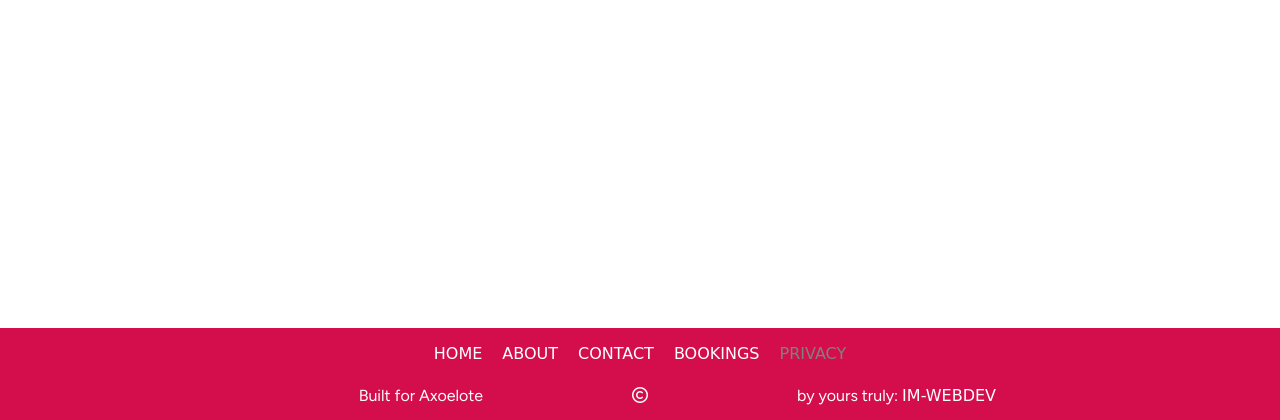
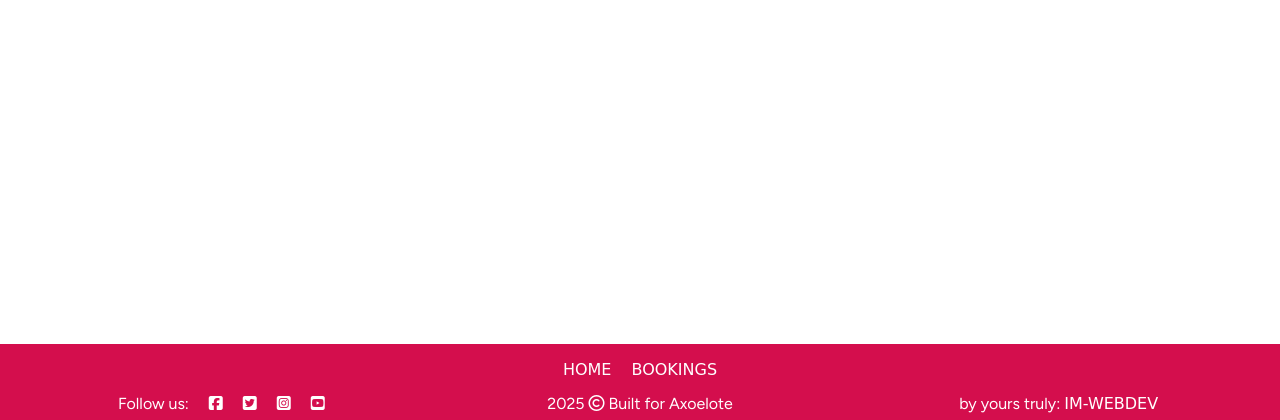
Before and after one commit to iliana-marquez/axoelote-foodtruck-app, a Django app: template templates/base.html in a window 1280 px wide. Shown: the part 380-800 px from the top of the page. Run offline with Django 4.2, Linux system fonts and the light colour scheme; the template is opened without the code that fills it, so the values that code supplies are empty; some libraries are stand-ins or nearby versions; some web fonts are replaced.

Commit message:
fix: move djano feedback messages to main section for universal display, fix dynamic display of bookings only when not on bookings page

```diff
--- a/templates/base.html
+++ b/templates/base.html
@@ -43,7 +43,9 @@
                     </li>
                     {% if user.is_authenticated %}
                     <li class="nav-item">
+                        {% if request.resolver_match.url_name != 'booking_request' %}
                         <a class="nav-link" href="{% url 'booking_request' %}">Book Me!</a>
+                        {% endif %}
                     </li>
                     <li class="nav-item">
                         <a class="nav-link {% if request.path == logout_url %}active{% endif %}" aria-current="page"
@@ -73,6 +75,16 @@
         </div>
     </nav>
 
+        <!-- Display Django messages -->
+        {% if messages %}
+            {% for message in messages %}
+                <div class="alert alert-{{ message.tags }} alert-dismissible fade show" role="alert">
+                    {{ message }}
+                    <button type="button" class="btn-close" data-bs-dismiss="alert"></button>
+                </div>
+            {% endfor %}
+        {% endif %}
+
     <main class="flex-grow-1">
 
         {% block content %}
@@ -87,19 +99,24 @@
             <div class="row justify-content-center">
                 <div class="col-12">
                     <ul class="d-flex justify-content-center list-unstyled m-0">
-                        <li><a href="#">Home</a></li>
-                        <li><a href="#">About</a></li>
-                        <li><a href="#">Contact</a></li>
-                        <li><a href="#-questions">Bookings</a></li>
-                        <li><a href="#" style="pointer-events: none; color: gray;">Privacy</a></li>
+                        <li><a href="{% url 'home' %}">Home</a></li>
+                        <li>
+                            {% if request.resolver_match.url_name != 'booking_request' %}
+                            <a class="nav-link" href="{% url 'booking_request' %}">Bookings</a>
+                            {% endif %}
+                        </li>
                     </ul>
                 </div>
                 <div class="col-12 d-flex flex-column flex-md-row text-center justify-content-center align-items-center">
-                    <p class="col-12 col-sm-4 m-0 text-center text-md-end">Built for Axoelote</p>
-                    <div class="col-12 col-sm-3 p-2">
-                        <i class="fa-regular fa-copyright"></i>
+                    <div class="col-12 col-sm-4 m-0">
+                        <p class="m-0 text-center text-white">Follow us: <i class="fab fa-facebook-square ms-3"></i>
+                            <i class="fab fa-twitter-square ms-3"></i>
+                            <i class="fab fa-instagram-square ms-3"></i>
+                            <i class="fab fa-youtube-square ms-3"></i>
+                        </p>
                     </div>
-                    <p class="col-12 col-sm-4 m-0 text-center text-md-start">by yours truly: <a href="https://iliana.codefactory.live/" target="_blank"><span>IM-WEBDEV</span></a></p>
+                    <p class="col-12 col-sm-4 m-0 text-center"> 2025 <i class="fa-regular fa-copyright"></i> Built for Axoelote</p>
+                    <p class="col-12 col-sm-4 m-0 text-center">by yours truly: <a href="https://iliana.codefactory.live/" target="_blank"><span>IM-WEBDEV</span></a></p>
                 </div>
             </div>
         </div>
```
